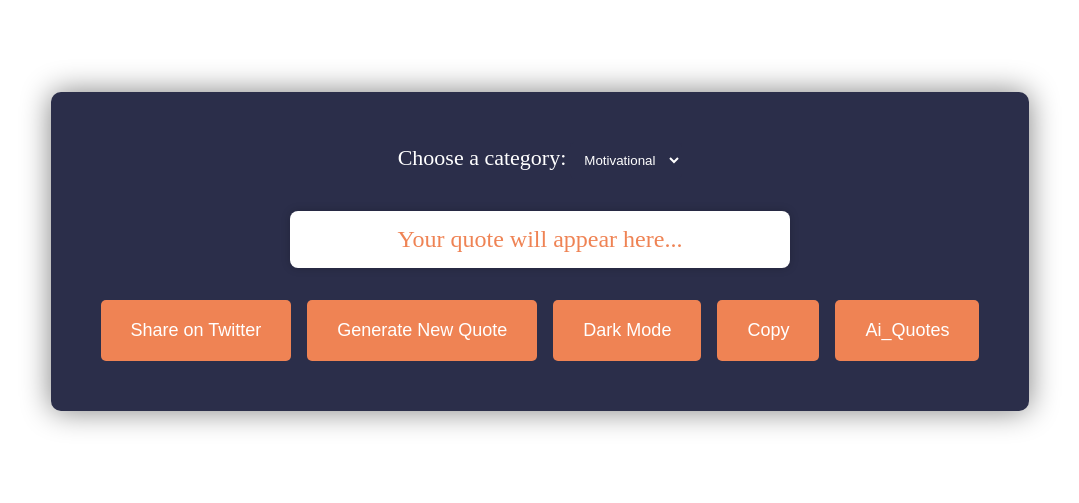
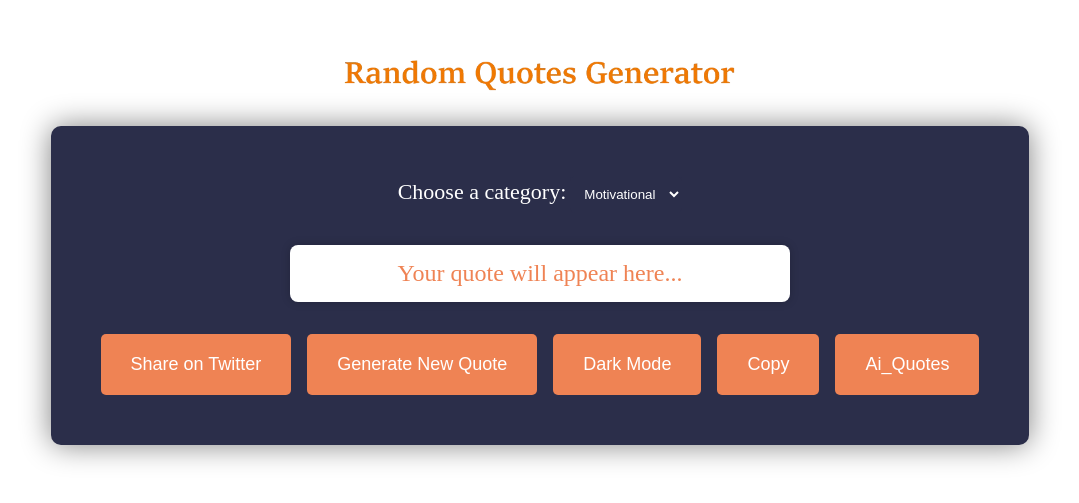
Before and after one commit to DanonymousCoder/Random-quotes-generator, a website: page index.html in a window 1280 px wide. Shown: the part 149-652 px from the top of the page, without its empty margins (100-1179 px from the left). Drawn offline with Linux system fonts and the light colour scheme.

Commit message:
Add logo

```diff
--- a/index.html
+++ b/index.html
@@ -5,9 +5,20 @@
     <meta name="viewport" content="width=device-width, initial-scale=1.0" />
     <link rel="stylesheet" href="./assets/css/style.css" />
     <title>Random Quotes Generator</title>
+    <style>
+      .vertical-layout {
+        display: flex;
+        flex-direction: column;
+        align-items: center;
+      }
+    </style>
   </head>
-  <body>
-    <div class="container">
+  <body class="vertical-layout">
+    <div class="logo-container" style="text-align: center; margin-bottom: 20px;">
+      <img src="assets/images/logo.png" alt="Random Quotes Generator Logo" style="width: 400px; height: auto;">
+    </div>
+
+    <div class="container" style="margin-top: 10px; text-align: center;">
       <div>
         <label for="category">Choose a category:</label>
         <select id="category">
```
Also changed, not shown: assets/images/logo.png (added).
